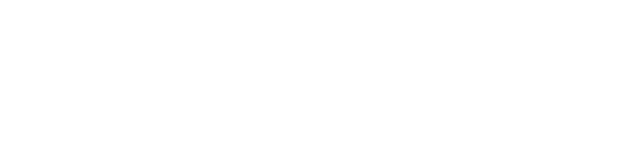
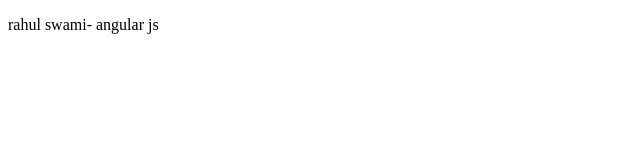
Before and after one commit to rahul1swami/coursera-text, a plain HTML site: page index.html in a window 1280 px wide. Shown: the whole page, without its empty margins (0-640 px from the left). Drawn offline with Linux system fonts and the light colour scheme.

Commit message:
next version of web file.

```diff
--- a/index.html
+++ b/index.html
@@ -5,6 +5,7 @@
     <title>rahul swami</title>
   </head>
   <body>
+    <p>rahul swami- angular js</p>
 
   </body>
 </html>
```
